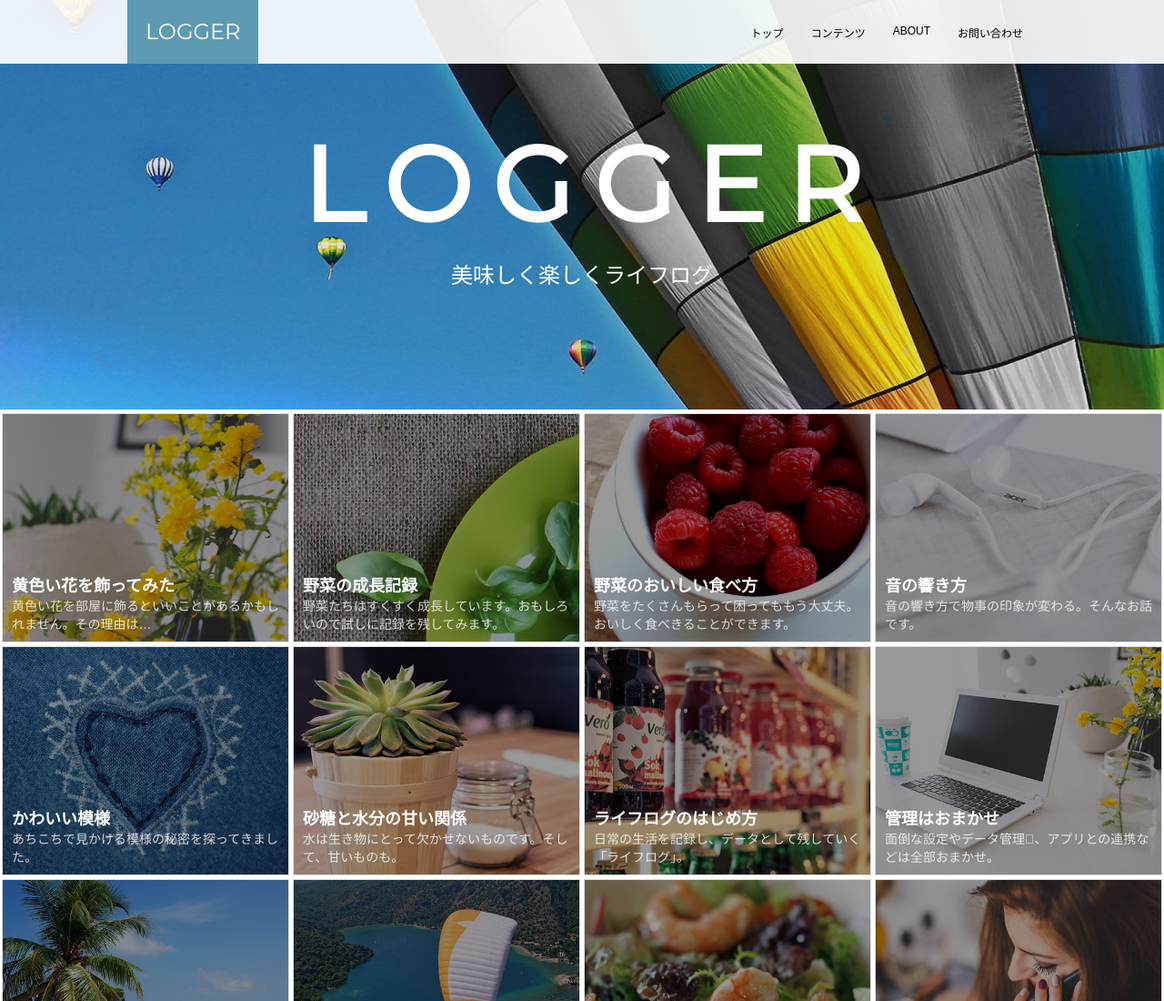
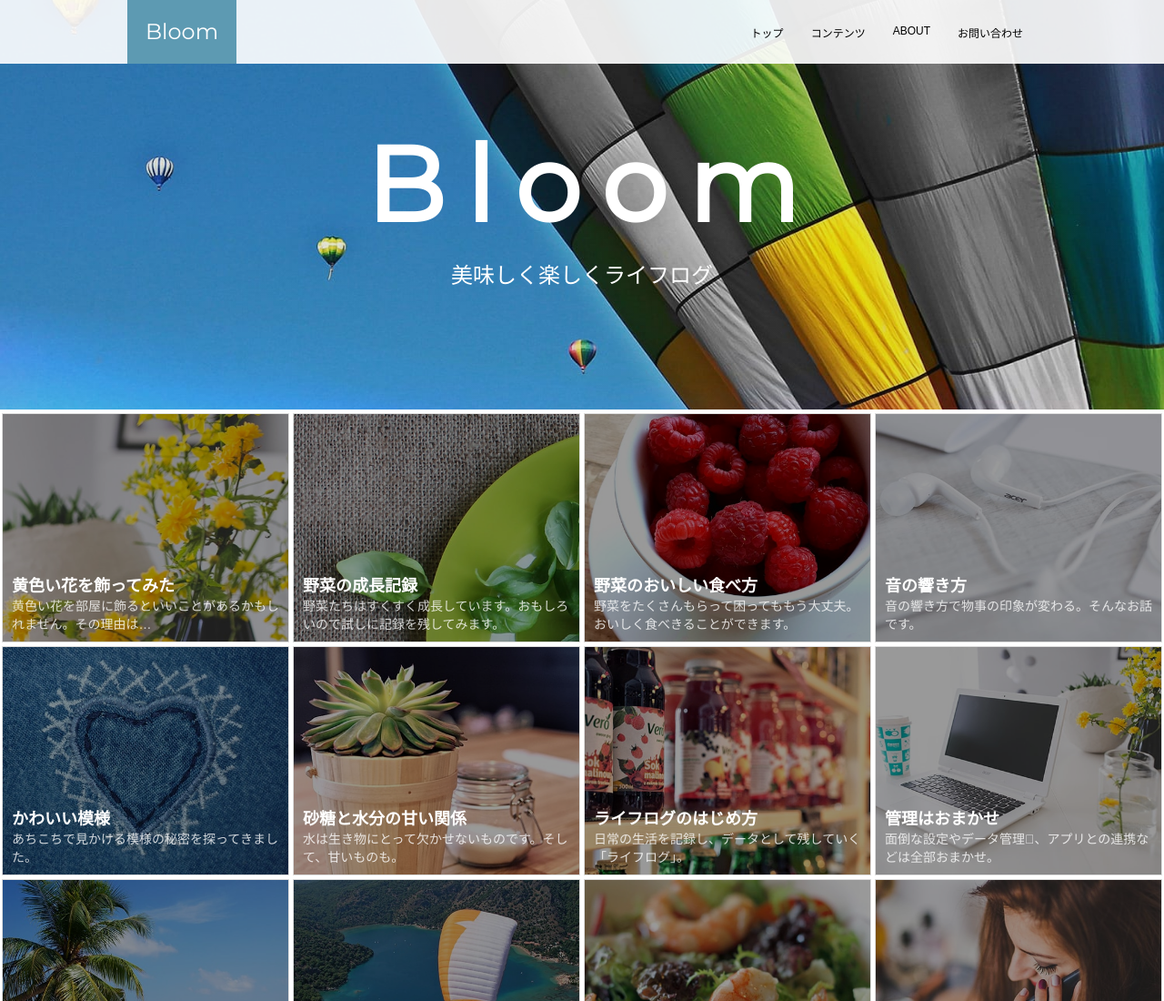
Before and after one commit to Fumischo/HTML5-CSS3-responsive-1, a plain HTML site: page list-c.html in a window 1280 px wide. Shown: the top 1100 px of the page at 91% size. Drawn offline with nearby package versions, Linux system fonts and the light colour scheme.

Commit message:
modify the design of top page

```diff
--- a/list-c.html
+++ b/list-c.html
@@ -36,7 +36,7 @@
   <header>
     <div class="container">
       <div class="container-small">
-        <a href="index.html" class="headA">LOGGER</a>
+        <a href="index.html" class="headA">Bloom</a>
 
         <button type="button" class="headC">
           <span class="fa fa-bars" title="MENU"></span>
@@ -56,7 +56,7 @@
 
   <section class="conA compact">
     <div class="container">
-      <h1>LOGGER</h1>
+      <h1>Bloom</h1>
       <p>美味しく楽しくライフログ</p>
     </div>
   </section>
```
Also changed, not shown: style.css (line endings or trailing spaces).
